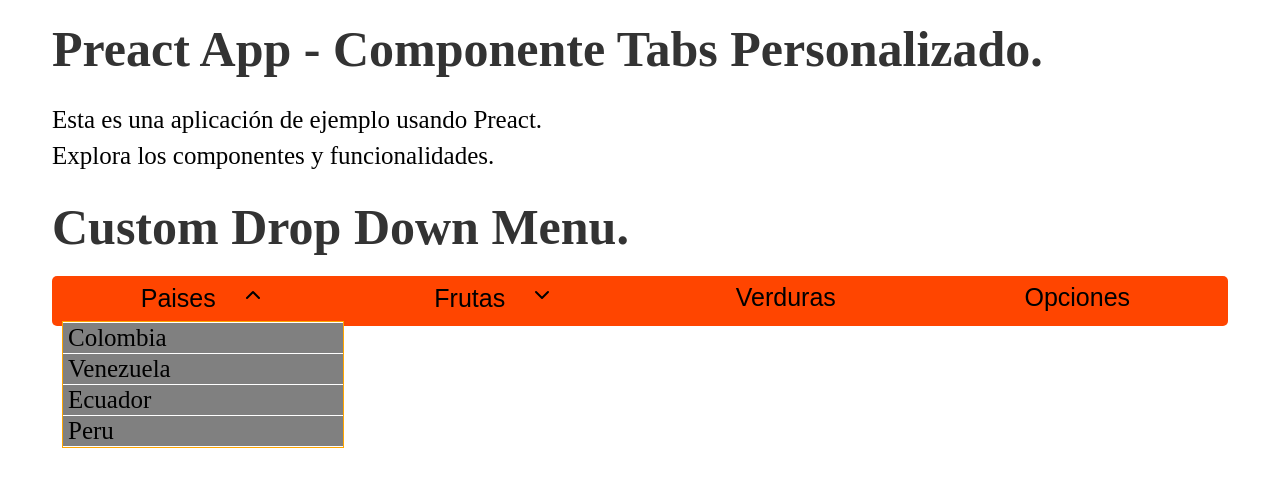
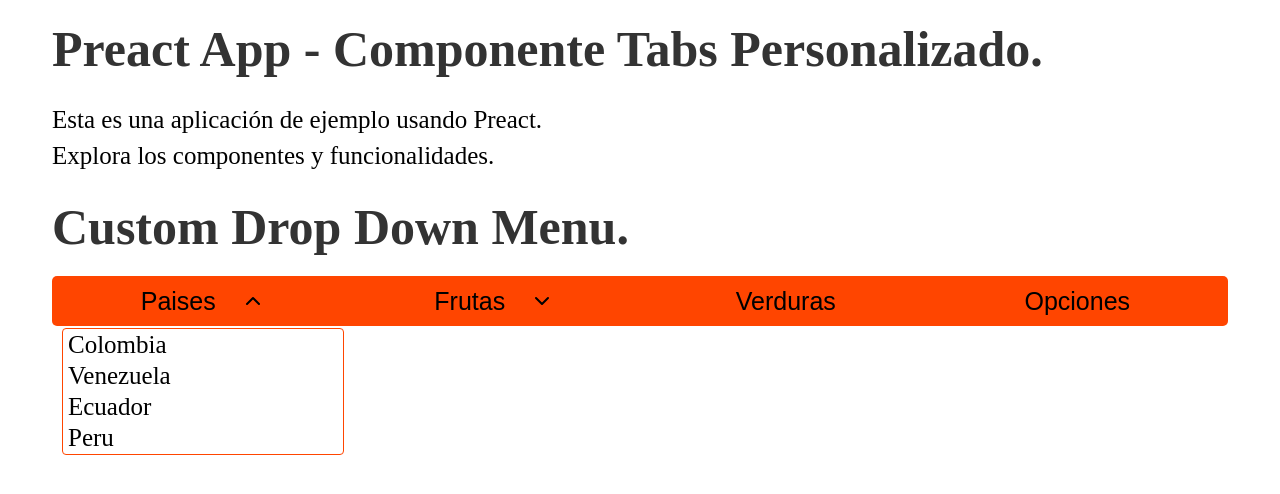
Before and after one commit to Javieravv/ejercicios-preactjs, a Preact app in the folder App1-Preact/: page / in a window 1280 px wide. Both pictures are taken after a click on the button "Paises". Shown: the top 494 px of the page. Built offline with nearby package versions, Linux system fonts and the light colour scheme.

Commit message:
Implementano navegacion por teclado en el dropdown menu]

```diff
--- a/App1-Preact/src/components/DropDownMenu.tsx
+++ b/App1-Preact/src/components/DropDownMenu.tsx
@@ -1,10 +1,13 @@
 import '@/components/css/dropdown-menu.css'
-import { useEffect, useRef, useState } from 'preact/hooks'
+import { useClickOutside } from '@/components/hooks/useClickOutside';
+import type { JSX, KeyboardEvent } from 'preact/compat';
+import { useRef, useState } from 'preact/hooks'
 
 export interface OptionMenu {
     id: string;
     label: string;
     url: string;
+    render?: (opt: any) => JSX.Element;
 }
 
 interface DropDownProps {
@@ -13,7 +16,7 @@ interface DropDownProps {
 
 }
 
-// Creamos aqui el icono de la flecha
+// Creamos el icono de la flecha
 interface DownArrowProps {
     classArrow?: string;
     sizeArrow?: number;
@@ -36,32 +39,87 @@ const DownArrow = ({
 }
 
 
-// Aqui esta el contenido del dropdown men
+// Aqui esta el contenido del componente dropdown men
 export const Dropdownmenu = ({
     labelMenu,
     optionsMenu = []
 }: DropDownProps) => {
     const [isOpen, setIsOpen] = useState(false)
     const menuRef = useRef<HTMLDivElement>(null)
+    const optionsRef = useRef<HTMLUListElement>(null)
+    const optionsMenuRef = useRef<(HTMLLIElement | null)[]>([])
+    const [optionActive, setOptionActive] = useState(0)
 
-    // Efecto para controlar cuando se de click fuera del menu
-    useEffect(() => {
-        const handleClickOutside = (e: MouseEvent) => {
-            if (menuRef.current && !menuRef.current.contains(e.target as Node)) {
+    // Al detectar click fuera, cerramos el menú
+    useClickOutside(menuRef, () => {
+        setIsOpen(false)
+    })
+
+    // Manejamos el uso de teclado en el componente para el contenedor principal
+    const handleKeyDownDropDown = (e: JSX.TargetedKeyboardEvent<HTMLDivElement>) => {
+        console.log(e.key)
+        switch (e.key) {
+            case 'Enter':
+                const newIsOpen = !isOpen
+                setIsOpen(newIsOpen)
+                if (newIsOpen && optionsMenuRef.current[optionActive]) {
+                    console.log('Entramos por aqui...')
+                    console.log(optionsMenuRef.current[optionActive])
+                    optionsRef.current!.focus()
+                    optionsMenuRef.current[optionActive].focus()
+                }
+                break;
+            case 'Tab':
                 setIsOpen(false)
-            }
+                break;
+            default:
+                break;
         }
-        document.addEventListener('click', handleClickOutside)
-        return () => document.removeEventListener('click', handleClickOutside)
-    }, [])
+    }
+
+    // Manejamos el uso de teclado en los li del componente
+    const handleKeyDownOptionDropDown = (e: JSX.TargetedKeyboardEvent<HTMLLIElement>) => {
+        console.log(e.key)
+        switch (e.key) {
+            case 'Tab':
+                console.log('Tab en elemento click')
+                setIsOpen(false)
+                break;
+            case 'ArrowUp':
+                const newOptionIndex1 = optionActive === 0 ? optionsMenu.length - 1 : optionActive - 1
+                setOptionActive(newOptionIndex1)
+                optionsMenuRef.current[newOptionIndex1]!.focus()
+                break;
+            case 'ArrowDown':
+                const newOptionIndex = optionActive === optionsMenu.length - 1 ? 0 : optionActive + 1
+                setOptionActive(newOptionIndex)
+                optionsMenuRef.current[newOptionIndex]!.focus()
+                break;
+            default:
+                break;
+        }
+    }
 
     return (
-        <div class="dropdown-container" ref={menuRef}>
-            <div class="dropdown-trigger">
+        <div
+            class="dropdown-container"
+            ref={menuRef}
+        >
+            <div
+                class="dropdown-trigger"
+                onKeyDown={handleKeyDownDropDown}
+                tabIndex={0}
+            >
                 <button
                     onClick={() => setIsOpen(!isOpen)}
+                    aria-haspopup="menu"
+                    aria-expanded={isOpen}
+                    aria-controls="dropdown-list"
+                    tabIndex={-1}
+                // tabindex={0}
                 >
                     {labelMenu}
+                    {/* Mostramos o no el arrow del dropdown */}
                     {optionsMenu.length > 0 &&
                         <span>
                             <DownArrow
@@ -75,10 +133,21 @@ export const Dropdownmenu = ({
                 optionsMenu.length > 0 && (
                     <ul
                         class={`dropdown-optionslist ${isOpen && 'activate'}`}
+                        role={`menu`}
+                        tabIndex={0}
+                        ref={optionsRef}
                     >
                         {
-                            optionsMenu.map((option) => {
-                                return <li class="dropdown-option" key={option.id}>{option.label}</li>
+                            optionsMenu.map((option, index) => {
+                                return <li
+                                    class="dropdown-option"
+                                    key={option.id}
+                                    ref={(el) => optionsMenuRef.current[index] = el}
+                                    tabIndex={index === optionActive ? 0 : -1}
+                                    onKeyDown={handleKeyDownOptionDropDown}
+                                >
+                                    {option.label}
+                                </li>
                             })
                         }
                     </ul>
--- a/App1-Preact/src/components/css/dropdown-menu.css
+++ b/App1-Preact/src/components/css/dropdown-menu.css
@@ -1,5 +1,7 @@
 /* CSs para el drop dowm menu personalizado */
-:root {}
+:root {
+    --bgColorOption: orangered;
+}
 
 ul {
     list-style: none;
@@ -13,8 +15,9 @@ ul {
     display: flex;
     flex-direction: column;
     width: 100%;
-    height: 40px;
+    height: auto;
 }
+
 
 .dropdown-trigger {
     display: flex;
@@ -35,6 +38,7 @@ ul {
 }
 
 .arrowdown {
+    display: block;
     transition: transform 0.35s ease-in;
 }
 
@@ -42,14 +46,17 @@ ul {
     transform: rotate(180deg);
 }
 
+
 .dropdown-optionslist {
-    border: 1px solid orange;
+    border: 1px solid var(--bgColorOption);
     position: absolute;
     width: 100%;
     top: 100%;
+    margin-top: 10px;
     display: none;
     background-color: white;
     z-index: 0;
+    border-radius: 4px;
 }
 
 .dropdown-optionslist.activate {
@@ -58,8 +65,12 @@ ul {
 }
 
 .dropdown-option {
-    background-color: gray;
+    /* background-color: red; */
     padding: 1px 5px;
     cursor: pointer;
     margin: 1px 0px;
 }
+
+.dropdown-option:hover, .dropdown-option:focus {
+    background-color: var(--bgColorOption);
+}
--- /dev/null
+++ b/App1-Preact/src/components/hooks/useClickOutside.ts
@@ -0,0 +1,26 @@
+import type { RefObject } from 'preact'
+import { useEffect } from 'preact/hooks'
+
+/**
+ * Hook que cierra (o ejecuta cualquier callback) cuando ocurre un click fuera del elemento referenciado.
+ * @param ref  Ref al elemento “protegido”
+ * @param handler  Función a llamar al detectar click fuera
+ */
+export function useClickOutside<T extends HTMLElement>(
+    ref: RefObject<T>,
+    handler: (event: MouseEvent) => void
+) {
+    useEffect(() => {
+        const listener = (e: MouseEvent) => {
+            const el = ref.current
+            // Si no hay elemento o el click está dentro, no hacemos nada
+            if (!el || el.contains(e.target as Node)) return
+            handler(e)
+        }
+
+        document.addEventListener('click', listener)
+        return () => {
+            document.removeEventListener('click', listener)
+        }
+    }, [ref, handler])
+}
```
